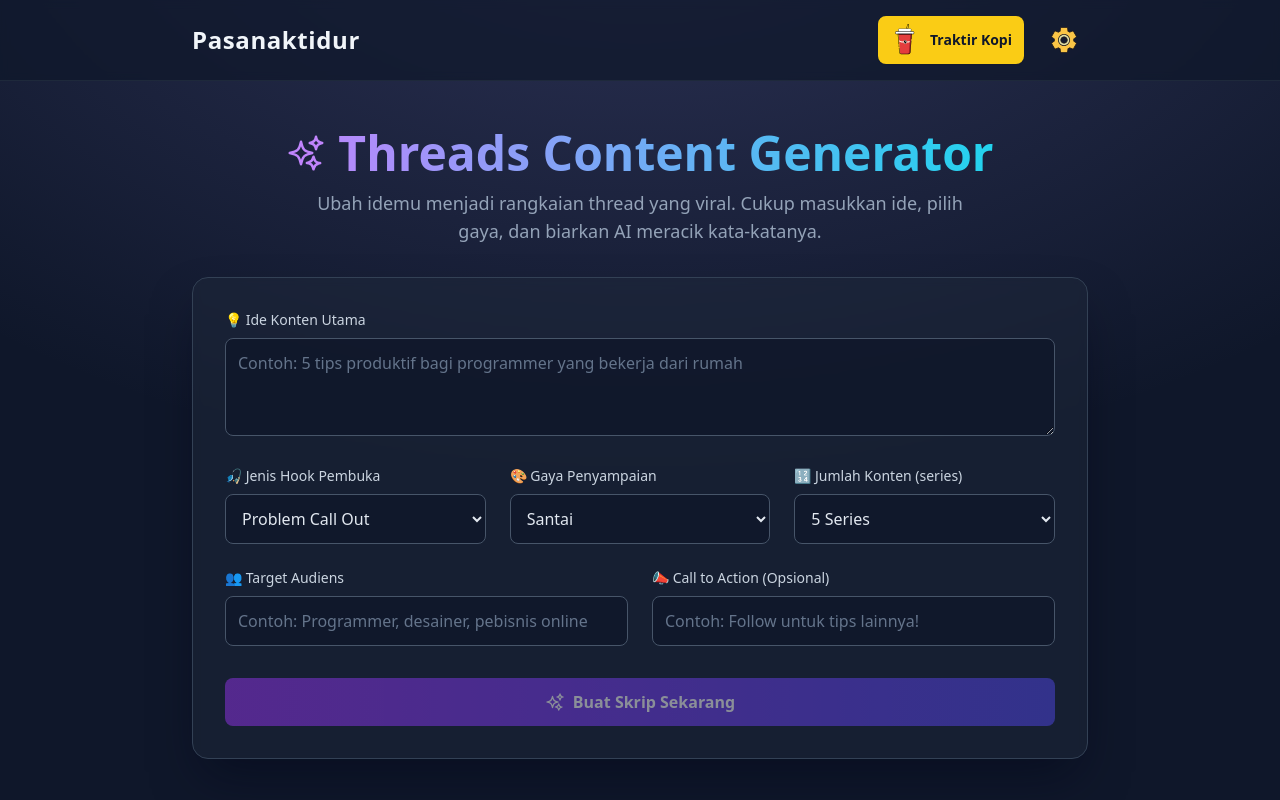
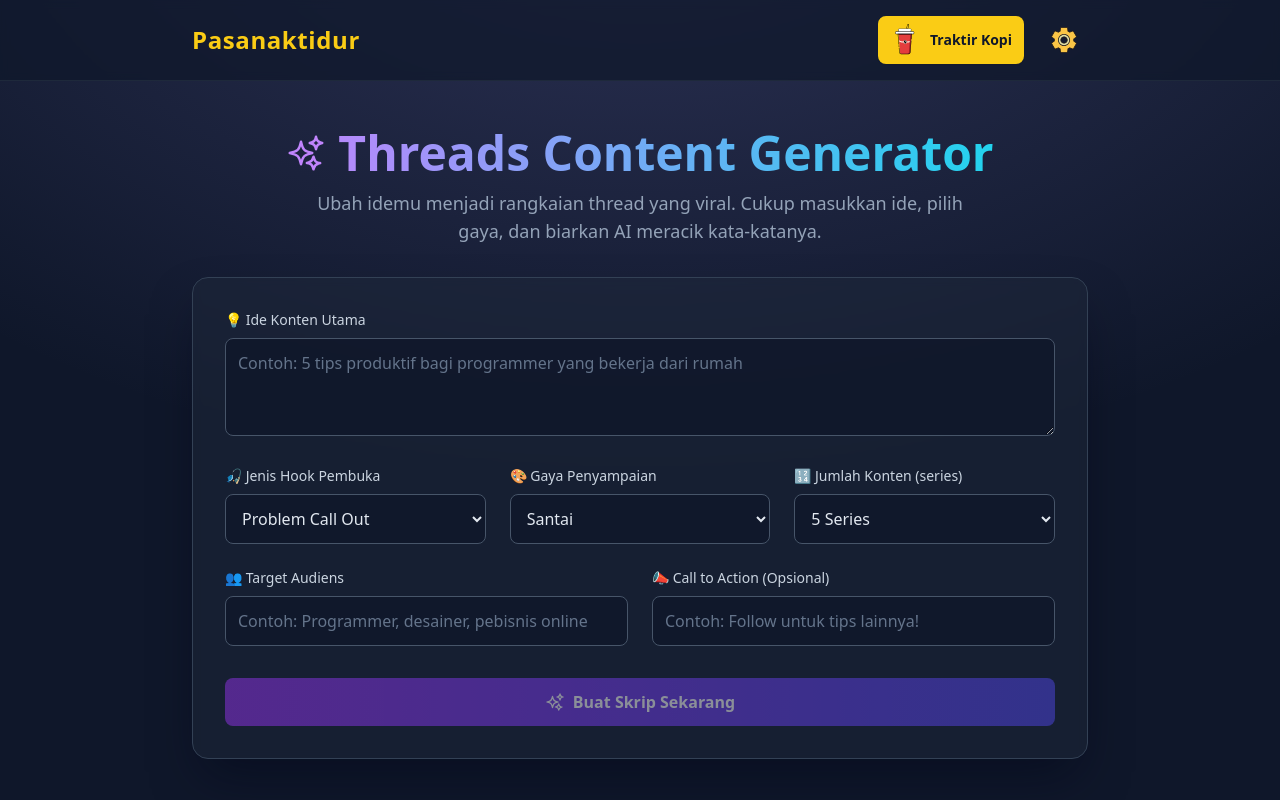
Before and after one commit to pasanaktidur/threadsmate, a React (Vite) app: page / in a window 1280 px wide. Shown: the top 800 px of the page. Built offline with nearby package versions, Linux system fonts and the light colour scheme.

Commit message:
ganti warna pasanaktidur

```diff
--- a/components/Header.tsx
+++ b/components/Header.tsx
@@ -8,7 +8,7 @@ const Header: React.FC<{ onSettingsClick: () => void }> = ({ onSettingsClick })
     <header className="py-4 px-4 sm:px-6 lg:px-8 z-30 sticky top-0 bg-slate-900/70 backdrop-blur-sm border-b border-slate-800">
       <div className="max-w-4xl mx-auto flex justify-between items-center">
         {/* Left side */}
-        <h1 className="text-xl sm:text-2xl font-bold text-slate-100 tracking-wide">
+        <h1 className="text-xl sm:text-2xl font-bold text-yellow-400 tracking-wide">
           Pasanaktidur
         </h1>
 
```
